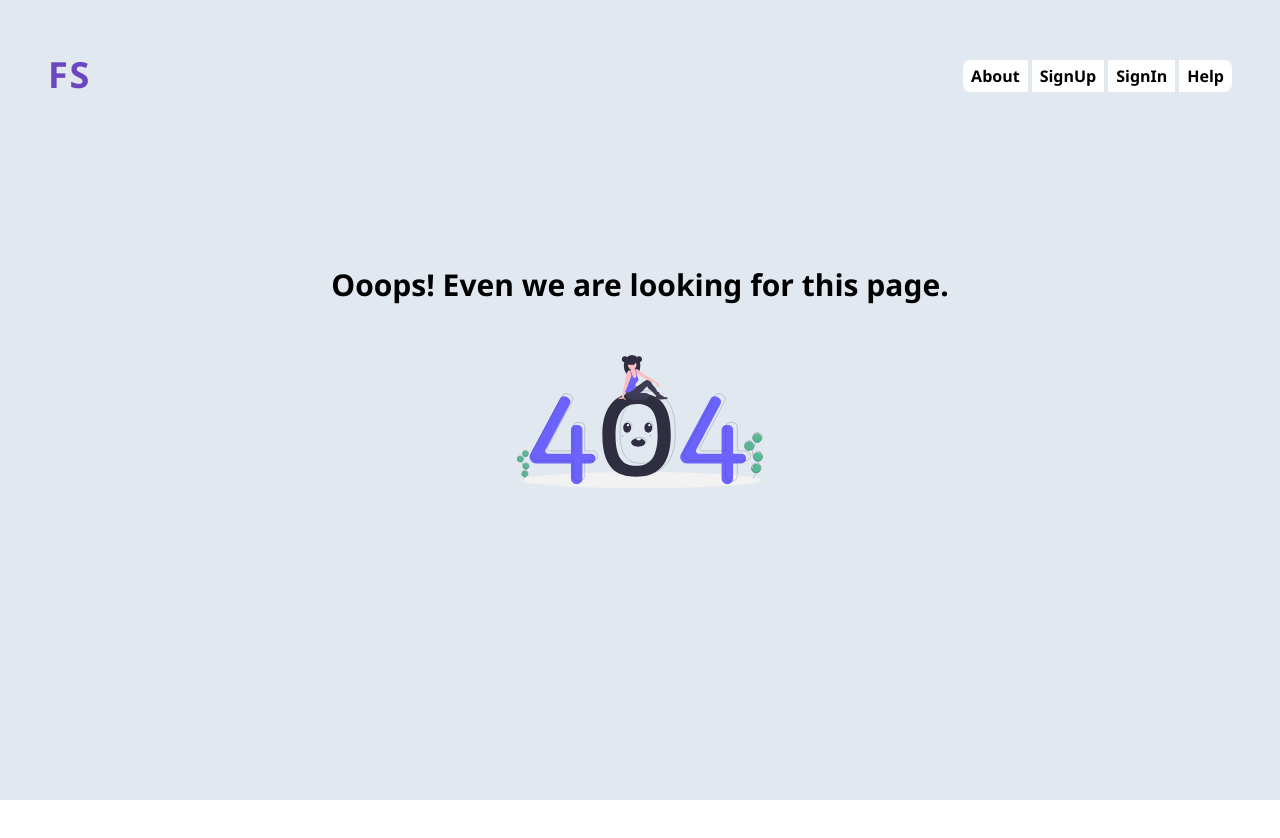
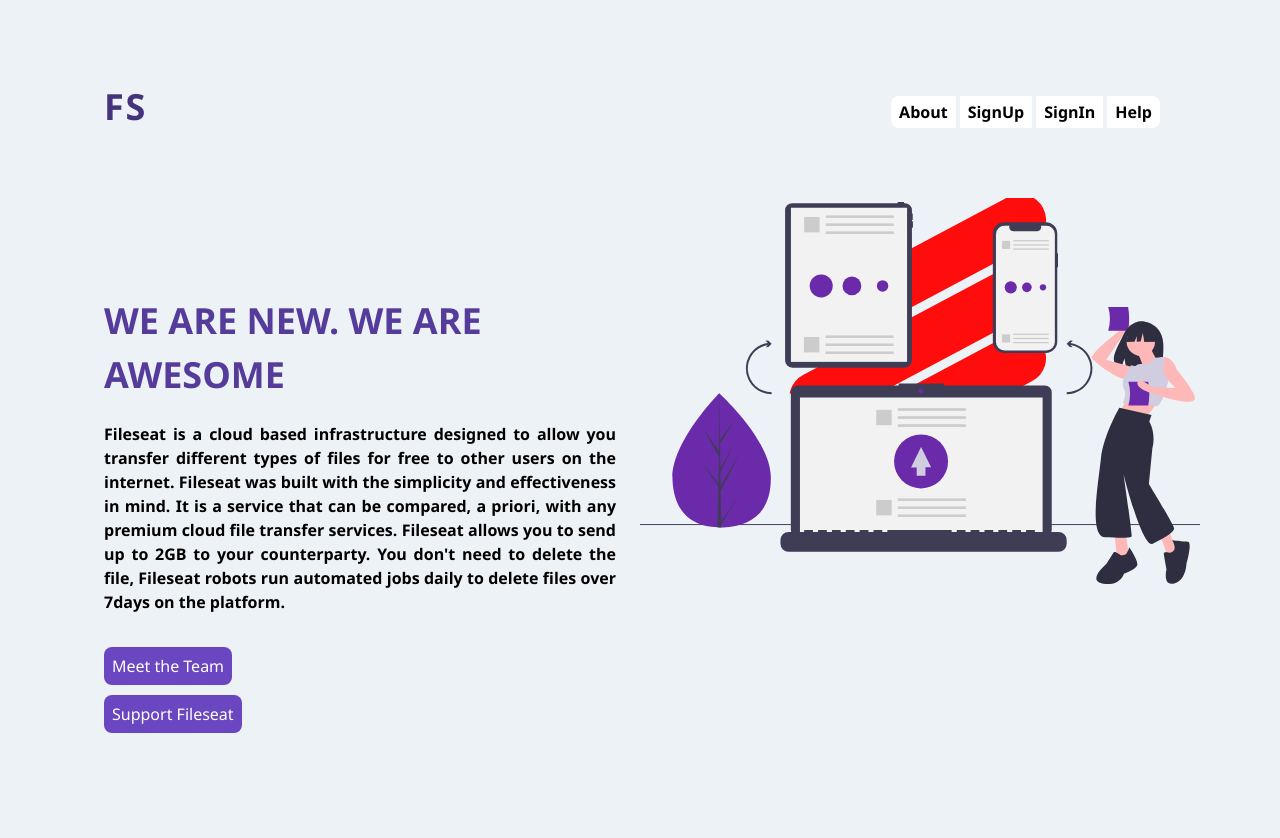
Before and after one commit to boyepanthera/fileseat, a React (Create React App) app: page /about in a window 1280 px wide. Shown: the top 838 px of the page. Before the commit the page ends 800 px from the top, so only its background shows below. Built offline with nearby package versions, Linux system fonts and the light colour scheme; a web font is replaced by a local one.

Commit message:
about page

```diff
--- a/src/components/About.js
+++ b/src/components/About.js
@@ -1,7 +1,59 @@
 import React from 'react';
+import {NavbarColor} from './Navbar';
+import {Link} from 'react-router-dom';
+import RepeatDocument from "../assets/images/about-repeat-grid.png";
+import FileSyncIcon from "../assets/images/about-purple-file-sync.svg"
 
 export const About = ()=> {
     return (
-        <div>Here is the about page</div>
-    )
+      <div className="min-h-screen h-full bg-gray-200 sm:p-20 p-10">
+        <NavbarColor />
+        <div className="flex flex-wrap">
+          <div className="w-full sm:w-1/2 px-6 py-40">
+            <div>
+              <div className="uppercase text-4xl font-extrabold mb-5 text-purple-800">
+                We are new. we are awesome
+              </div>
+              <div className="text-justify font-semibold mb-10">
+                Fileseat is a cloud based infrastructure designed to allow you
+                transfer different types of files for free to other users on the
+                internet. Fileseat was built with the simplicity and
+                effectiveness in mind. It is a service that can be compared, a
+                priori, with any premium cloud file transfer services. Fileseat
+                allows you to send up to 2GB to your counterparty. You don't
+                need to delete the file, Fileseat robots run automated jobs
+                daily to delete files over 7days on the platform.
+              </div>
+              <div className="my-6">
+                <Link
+                  className="font-light bg-purple-700 hover:bg-purple-500 text-white p-2 w-16 rounded-lg"
+                  to="/team"
+                >
+                  Meet the Team
+                </Link>
+              </div>
+              <div className="my-6">
+                <Link
+                  className="font-light bg-purple-700 hover:bg-purple-500 text-white w-16 h-5 p-2 rounded-lg"
+                  text-white
+                  to="/donate"
+                >
+                  Support Fileseat
+                </Link>
+              </div>
+            </div>
+          </div>
+          <div className="w-full sm:w-1/2">
+            <div className="m-auto">
+              <img
+                alt="repeated document"
+                className="z-0 mt-16 mx-auto"
+                src={RepeatDocument}
+              />
+              <img alt="file sync" className="z-10 -mt-48" src={FileSyncIcon} />
+            </div>
+          </div>
+        </div>
+      </div>
+    );
 }
--- a/src/components/Fileseat.js
+++ b/src/components/Fileseat.js
@@ -87,8 +87,8 @@ const Fileseat = () => {
         style={LoginStyles.background}
       >
         <Navbar />
-        <div className="w-full md:flex sm:justify-between">
-          <div className="w-full">
+        <div className="w-full flex flex-wrap-reverse">
+          <div className="w-full sm:w-1/2">
             <div>
               {err ? (
                 <div className="text-red-800 sm:w-1/4 w-full bg-red-100 my-2  py-2 rounded-lg text-center">
@@ -226,12 +226,12 @@ const Fileseat = () => {
               </div>
             </div>
           </div>
-          <div className="w-full my-10 sm:m-auto">
-            <div>
+          <div className="w-full sm:w-1/2">
+            <div className="sm:my-40 my-20">
               <div className="text-white text-center text-4xl font-extrabold">
                 Hello Awesome!
               </div>
-              <div className="text-white text-center text-2xl">
+              <div className="text-white text-center text-xl">
                 With Fileseat you can share up to 2GB file to your friends.
               </div>
             </div>
--- a/src/components/Home.js
+++ b/src/components/Home.js
@@ -9,6 +9,7 @@ import { Forgot, Reset } from './Forgot';
 import { NotFound } from "./NotFound";
 import { PrivateRoute } from "./Private.route";
 import { Download } from './Download';
+import {About} from './About';
 export const AuthContext = React.createContext();
 
 const initialState = {
@@ -50,6 +51,7 @@ const Home = () => {
             <Route exact path="/" component={Fileseat} />
             <Route exact path="/auth" component={Login} />
             <Route exact path="/newauth" component={Signup} />
+            <Route exact path="/about" component={About} />
             <PrivateRoute exact path="/user" component={UserDashboard} />
             <PrivateRoute exact path="/admin" component={AdminDashboard} />
             <Route exact path="/forgot" component={Forgot} />
```
Also changed, not shown: src/assets/images/about-purple-file-sync.svg (added), src/assets/images/about-repeat-grid.png (added), src/components/Donate.js (added).
